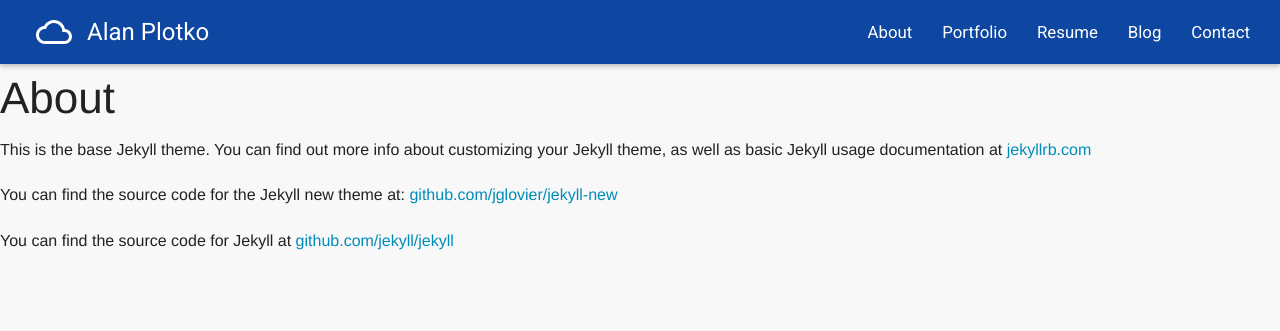
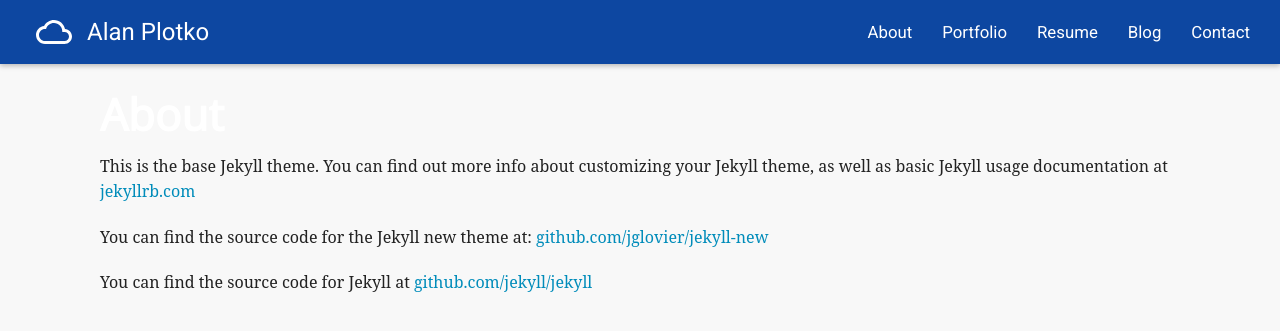
Before and after one commit to alanplotko/portfolio-blog, a Jekyll site: the page built from blog/about.md, in a window 1280 px wide. Shown: the top 331 px of the page. Built offline with Jekyll 4.4.1, drawn with Linux system fonts in a browser that asks for light colours.

Commit message:
Move loading logic to head; add styles for posts
= Move logic for stylesheet and font loading to head.html
- Add basic styles for blog posts in main.css

```diff
--- a/_includes/head.html
+++ b/_includes/head.html
@@ -6,9 +6,20 @@
     <meta name="description" content="{{ site.description }}">
 
     <link rel="stylesheet" href="/assets/css/foundation.min.css" />
-    <link rel="stylesheet" href="/assets/css/{{ include.css }}.css?bust={{ site.time | date: '%s' }}" />
 
-    <link rel="stylesheet" href="http://fonts.googleapis.com/css?family=Roboto:300,400|Open+Sans:400,800" type="text/css">
+    {% if page.layout == "full" %}
+        <link rel="stylesheet" href="/assets/css/splash.css?bust={{ site.time | date: '%s' }}" />
+    {% else %}
+        <link rel="stylesheet" href="/assets/css/main.css?bust={{ site.time | date: '%s' }}" />
+    {% endif %}
+
+    {% if page.layout == "post" %}
+        <link rel="stylesheet" href="http://fonts.googleapis.com/css?family=Roboto:400|Open+Sans:800|Noto+Serif" type="text/css">
+    {% elsif page.layout == "full" %}
+        <link rel="stylesheet" href="http://fonts.googleapis.com/css?family=Roboto:300,400" type="text/css">
+    {% else %}
+        <link rel="stylesheet" href="http://fonts.googleapis.com/css?family=Roboto:400|Open+Sans:400" type="text/css">
+    {% endif %}
 
     <link rel="shortcut icon" href="/favicon.ico">
     <script src="/assets/js/vendor/modernizr.js"></script>
--- a/_layouts/default.html
+++ b/_layouts/default.html
@@ -1,7 +1,7 @@
 <!doctype html>
 <html class="no-js" lang="en">
 
-  {% include head.html css="main" %}
+  {% include head.html %}
 
   <body>
 
--- a/_layouts/full.html
+++ b/_layouts/full.html
@@ -1,7 +1,7 @@
 <!doctype html>
 <html class="no-js" lang="en">
 
-  {% include head.html css="splash" %}
+  {% include head.html %}
 
   <body>
 
--- a/assets/css/main.css
+++ b/assets/css/main.css
@@ -248,3 +248,19 @@ ul#blog li.arrow.unavailable button {
 /* ---------------------------
 	Blog: Post
 ------------------------------*/
+
+div.post {
+	margin: 20px 100px;
+}
+
+h1.post-title {
+	color: #fff;
+	font-family: 'Open Sans', sans-serif;
+	font-weight: 800;
+}
+
+article.post-content {
+	font-size: 22px;
+	line-height: 1.5;
+	font-family: 'Noto Serif', 'Georgia', sans-serif;
+}
```
Also changed, not shown: _layouts/post.html (+17 -3 lines).
